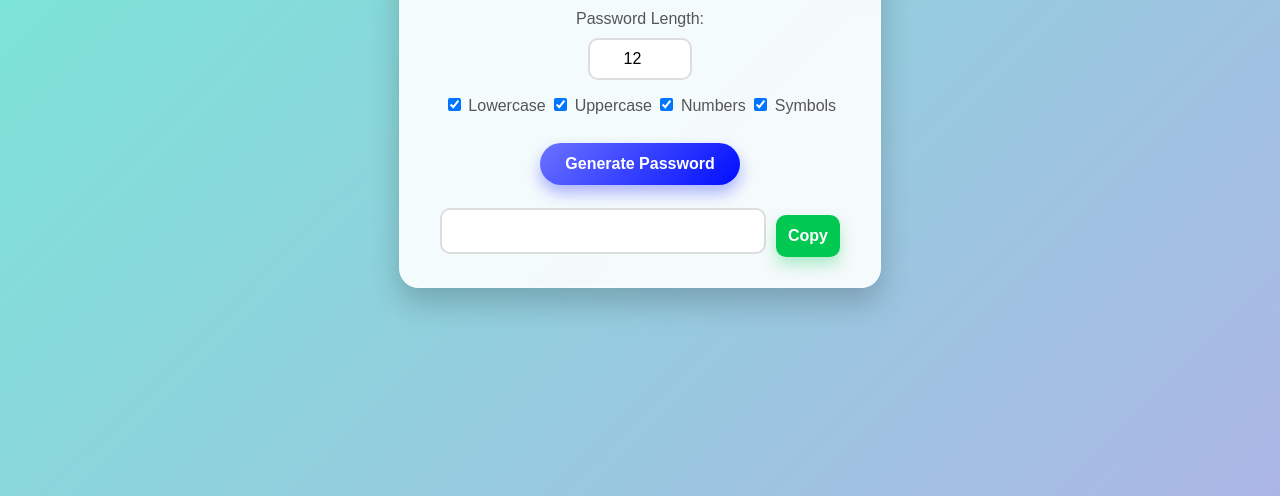
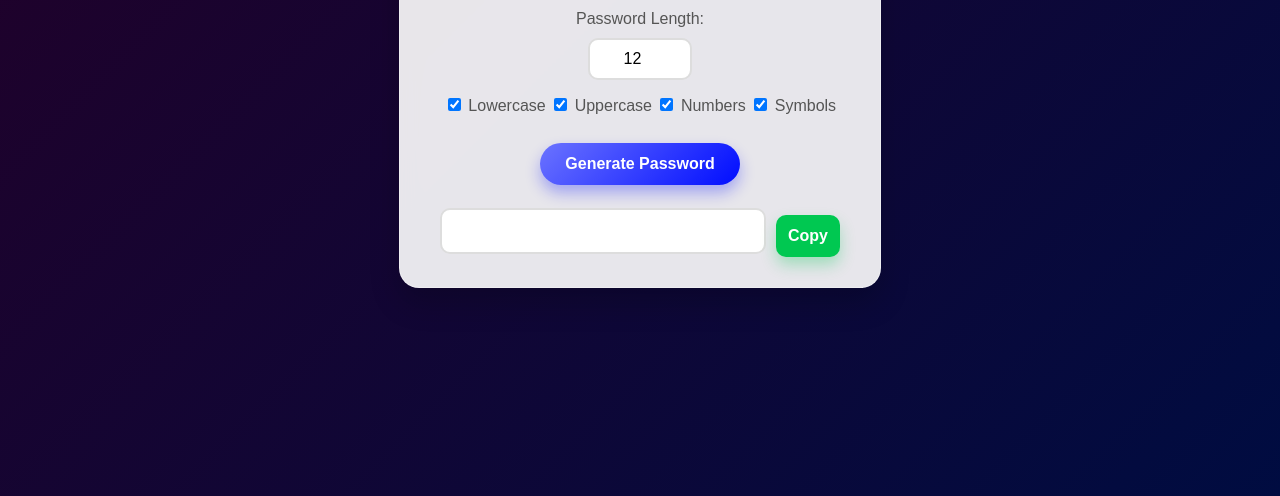
Before and after one commit to Petch21s/passwordgenarater, a plain HTML site: page index.html in a window 1280 px wide. Shown: the part 304-800 px from the top of the page. Drawn offline with Linux system fonts and the light colour scheme.

Commit message:
change bg color

```diff
--- a/styles.css
+++ b/styles.css
@@ -6,7 +6,7 @@ body {
     height: 100vh;
     margin: 0;
     font-family: 'Poppins', sans-serif;
-    background: linear-gradient(135deg, #74ebd5, #acb6e5);
+    background: linear-gradient(135deg, #230028, #000c41);
     overflow: hidden;
 }
 
```
